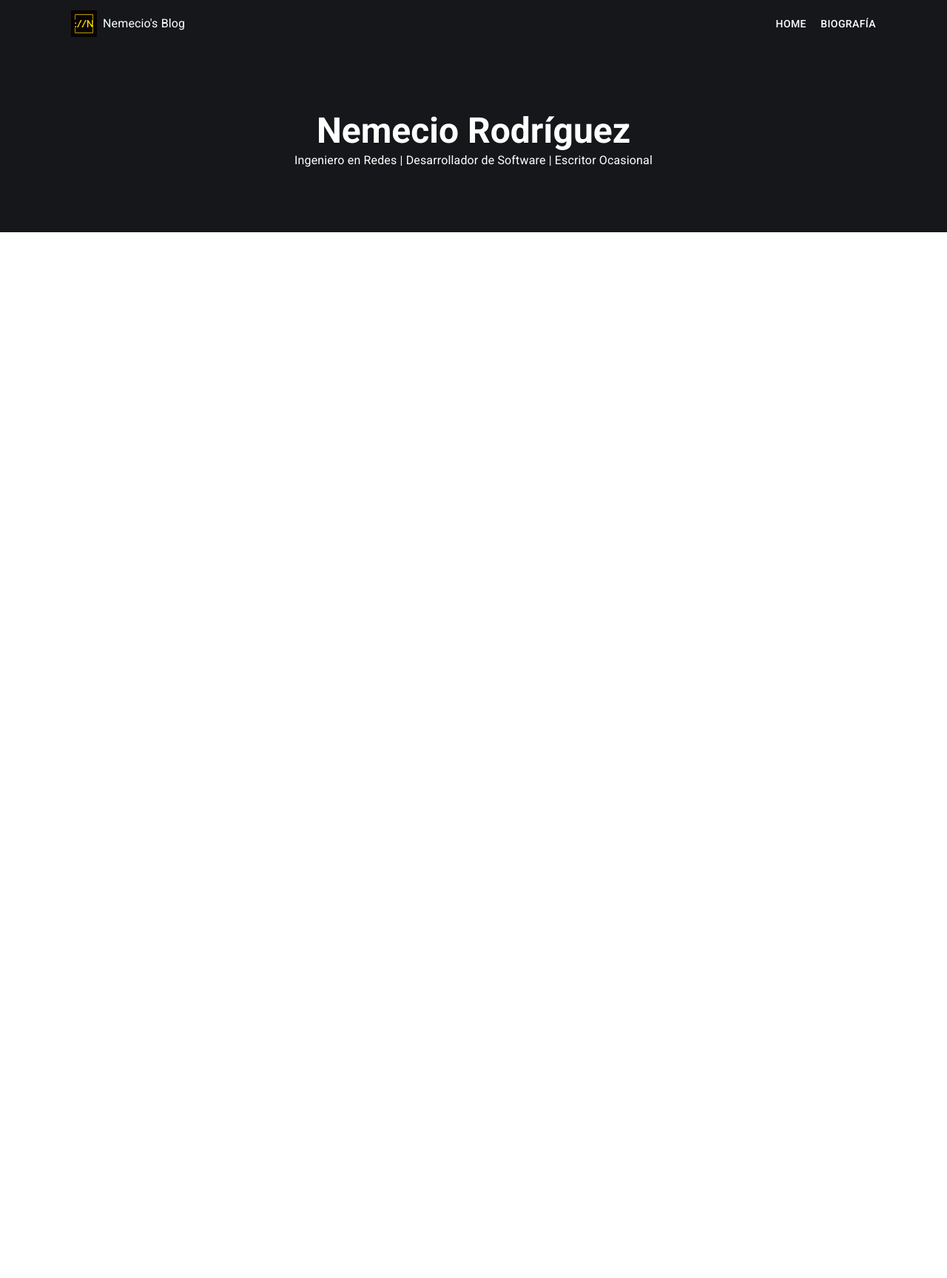
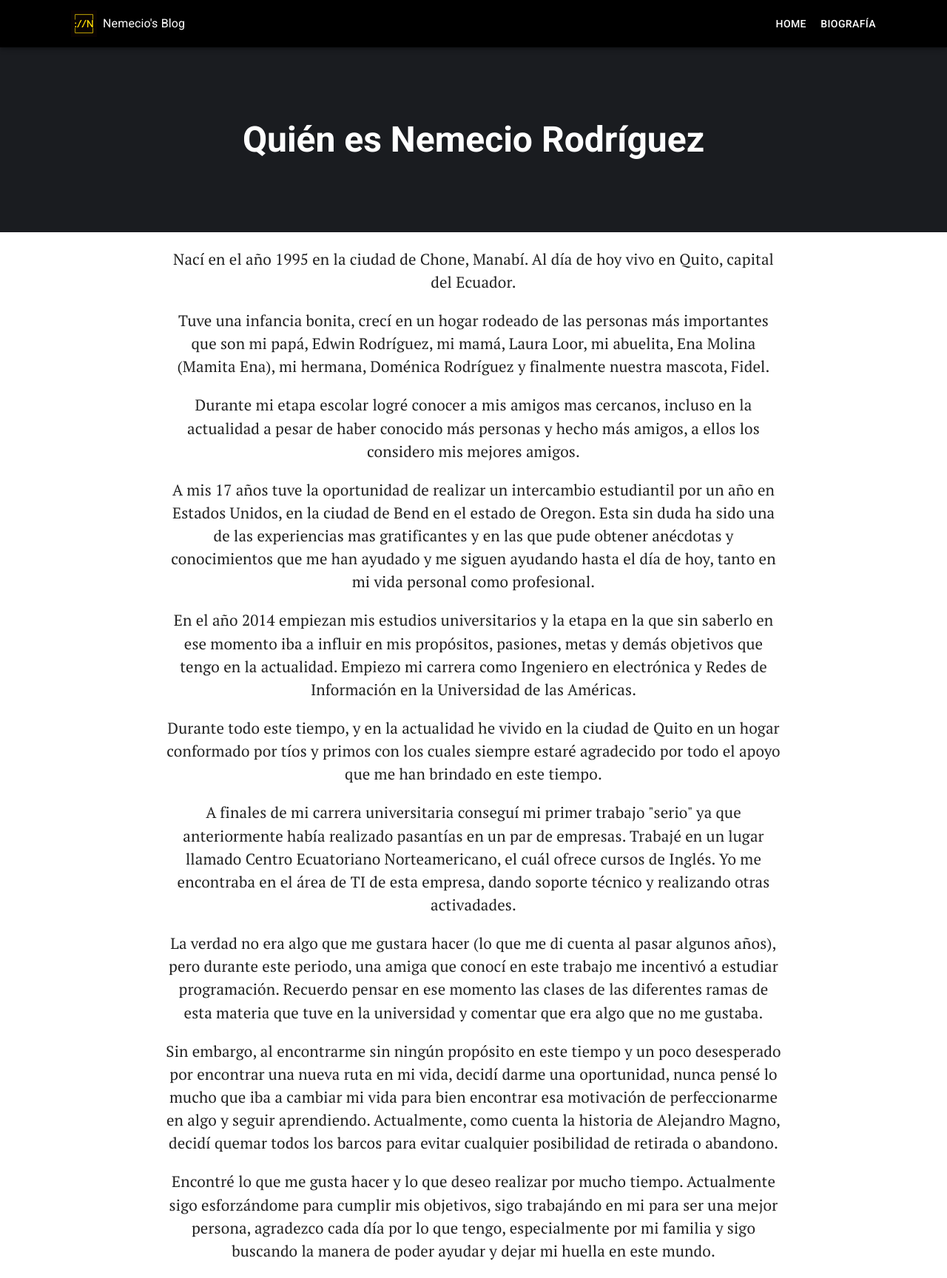
Before and after one commit to jner0/PersonalBlog, a React (Vite) app: page /jose-nemecio-rodriguez in a window 1280 px wide. Before the commit this address led to /. Shown: the whole page at 74% size. Before the commit the page ends 800 px from the top, so only its background shows below. Built offline with nearby package versions, Linux system fonts and the light colour scheme.

Commit message:
New biography section

```diff
--- a/index.html
+++ b/index.html
@@ -10,6 +10,10 @@
       href="https://fonts.googleapis.com/css?family=Roboto:300,400,500,700&display=swap"
     />
     <link
+      href="https://fonts.googleapis.com/css2?family=PT+Sans:wght@400;700&family=PT+Serif&display=swap"
+      rel="stylesheet"
+    />
+    <link
       rel="stylesheet"
       href="https://cdnjs.cloudflare.com/ajax/libs/animate.css/4.1.1/animate.min.css"
     />
--- a/src/blog/components/Navbar.jsx
+++ b/src/blog/components/Navbar.jsx
@@ -14,15 +14,16 @@ import {
 import { react, logo } from "../../assets";
 import MenuIcon from "@mui/icons-material/Menu";
 import { NavListDrawer } from "./NavListDrawer";
+import { Navigate } from "react-router-dom";
 
 const navLinks = [
   {
     title: "HOME",
-    path: "#home",
+    path: "/",
   },
   {
     title: "BIOGRAFÍA",
-    path: "#biografia",
+    path: "/jose-nemecio-rodriguez",
   },
 ];
 
@@ -30,7 +31,7 @@ export const NavBar = () => {
   const [open, setOpen] = useState(false);
   return (
     <>
-      <AppBar position="static">
+      <AppBar position="sticky">
         <Container fixed>
           <Toolbar>
             {/* <IconButton
--- /dev/null
+++ b/src/blog/pages/BiographyPage.jsx
@@ -0,0 +1,118 @@
+import { Box, Container, Grid, Typography } from "@mui/material";
+// Importa el hook useTheme de Material-UI
+import { useTheme } from "@mui/material/styles";
+import { NavBar } from "../components";
+
+export const BiographyPage = () => {
+  const theme = useTheme();
+  const dynamicPadding = theme.breakpoints.values.md ? "10px" : "30px";
+
+  return (
+    <>
+      <NavBar />
+      <Grid
+        container
+        spacing={0}
+        direction="column"
+        alignItems="center"
+        justifyContent="center"
+        sx={{
+          minHeight: "250px",
+          backgroundColor: "secondary.main",
+          padding: 4,
+        }}
+      >
+        <Typography
+          variant="h3"
+          sx={{ color: "white", textAlign: "center", fontWeight: 1000 }}
+        >
+          Quién es Nemecio Rodríguez
+        </Typography>
+      </Grid>
+
+      <Container fixed sx={{ marginTop: "20px" }}>
+        <Box pr={{ xs: 2, sm: 4, md: 20 }} pl={{ xs: 2, sm: 4, md: 20 }}>
+          <div style={{ textAlign: "center" }} className="font">
+            <p>
+              Nací en el año 1995 en la ciudad de Chone, Manabí. Al día de hoy
+              vivo en Quito, capital del Ecuador.
+            </p>
+            <p>
+              Tuve una infancia bonita, crecí en un hogar rodeado de las
+              personas más importantes que son mi papá, Edwin Rodríguez, mi
+              mamá, Laura Loor, mi abuelita, Ena Molina (Mamita Ena), mi
+              hermana, Doménica Rodríguez y finalmente nuestra mascota, Fidel.
+            </p>
+            <p>
+              Durante mi etapa escolar logré conocer a mis amigos mas cercanos,
+              incluso en la actualidad a pesar de haber conocido más personas y
+              hecho más amigos, a ellos los considero mis mejores amigos.
+            </p>
+
+            {/* Fotos familia */}
+
+            <p>
+              A mis 17 años tuve la oportunidad de realizar un intercambio
+              estudiantil por un año en Estados Unidos, en la ciudad de Bend en
+              el estado de Oregon. Esta sin duda ha sido una de las experiencias
+              mas gratificantes y en las que pude obtener anécdotas y
+              conocimientos que me han ayudado y me siguen ayudando hasta el día
+              de hoy, tanto en mi vida personal como profesional.
+            </p>
+
+            {/* Fotos Intercambio */}
+
+            <p>
+              En el año 2014 empiezan mis estudios universitarios y la etapa en
+              la que sin saberlo en ese momento iba a influir en mis propósitos,
+              pasiones, metas y demás objetivos que tengo en la actualidad.
+              Empiezo mi carrera como Ingeniero en electrónica y Redes de
+              Información en la Universidad de las Américas.
+            </p>
+            <p>
+              Durante todo este tiempo, y en la actualidad he vivido en la
+              ciudad de Quito en un hogar conformado por tíos y primos con los
+              cuales siempre estaré agradecido por todo el apoyo que me han
+              brindado en este tiempo.
+            </p>
+
+            {/* Fotos */}
+
+            <p>
+              A finales de mi carrera universitaria conseguí mi primer trabajo
+              "serio" ya que anteriormente había realizado pasantías en un par
+              de empresas. Trabajé en un lugar llamado Centro Ecuatoriano
+              Norteamericano, el cuál ofrece cursos de Inglés. Yo me encontraba
+              en el área de TI de esta empresa, dando soporte técnico y
+              realizando otras activadades.
+            </p>
+            <p>
+              La verdad no era algo que me gustara hacer (lo que me di cuenta al
+              pasar algunos años), pero durante este periodo, una amiga que
+              conocí en este trabajo me incentivó a estudiar programación.
+              Recuerdo pensar en ese momento las clases de las diferentes ramas
+              de esta materia que tuve en la universidad y comentar que era algo
+              que no me gustaba.
+            </p>
+            <p>
+              Sin embargo, al encontrarme sin ningún propósito en este tiempo y
+              un poco desesperado por encontrar una nueva ruta en mi vida,
+              decidí darme una oportunidad, nunca pensé lo mucho que iba a
+              cambiar mi vida para bien encontrar esa motivación de
+              perfeccionarme en algo y seguir aprendiendo. Actualmente, como
+              cuenta la historia de Alejandro Magno, decidí quemar todos los
+              barcos para evitar cualquier posibilidad de retirada o abandono.
+            </p>
+            <p>
+              Encontré lo que me gusta hacer y lo que deseo realizar por mucho
+              tiempo. Actualmente sigo esforzándome para cumplir mis objetivos,
+              sigo trabajándo en mi para ser una mejor persona, agradezco cada
+              día por lo que tengo, especialmente por mi familia y sigo buscando
+              la manera de poder ayudar y dejar mi huella en este mundo.
+            </p>
+          </div>
+        </Box>
+      </Container>
+    </>
+  );
+};
--- /dev/null
+++ b/src/blog/pages/index.js
@@ -0,0 +1,2 @@
+export * from "./BiographyPage";
+export * from "./BlogPage";
--- a/src/blog/routes/BlogRoutes.jsx
+++ b/src/blog/routes/BlogRoutes.jsx
@@ -1,12 +1,14 @@
 import { Navigate, Route, Routes } from "react-router-dom";
-import { BlogPage } from "../pages/BlogPage";
+import { BiographyPage, BlogPage } from "../pages";
+import { useEffect } from "react";
 
 export const BlogRoutes = () => {
   return (
     <Routes>
+      <Route path="/jose-nemecio-rodriguez" element={<BiographyPage />} />
       <Route path="/" element={<BlogPage />} />
 
-      <Route path="/*" element={<Navigate to="/" />} />
+      <Route path="/*" element={<Navigate to="/jose-nemecio-rodriguez" />} />
     </Routes>
   );
 };
--- a/src/index.css
+++ b/src/index.css
@@ -1,3 +1,9 @@
 .box-shadow {
   box-shadow: 0px 5px rgb(0, 0, 0, 0.2);
 }
+
+.font {
+  font-family: "PT Serif", serif;
+  font-weight: 400;
+  font-size: 1.3rem;
+}
--- a/src/theme/colorTheme.js
+++ b/src/theme/colorTheme.js
@@ -4,11 +4,11 @@ import { red } from "@mui/material/colors";
 export const colorTheme = createTheme({
   palette: {
     primary: {
-      main: "#15171a",
+      main: "#000000",
     },
 
     secondary: {
-      main: "#543884",
+      main: "#1a1c20",
     },
 
     error: {
```
